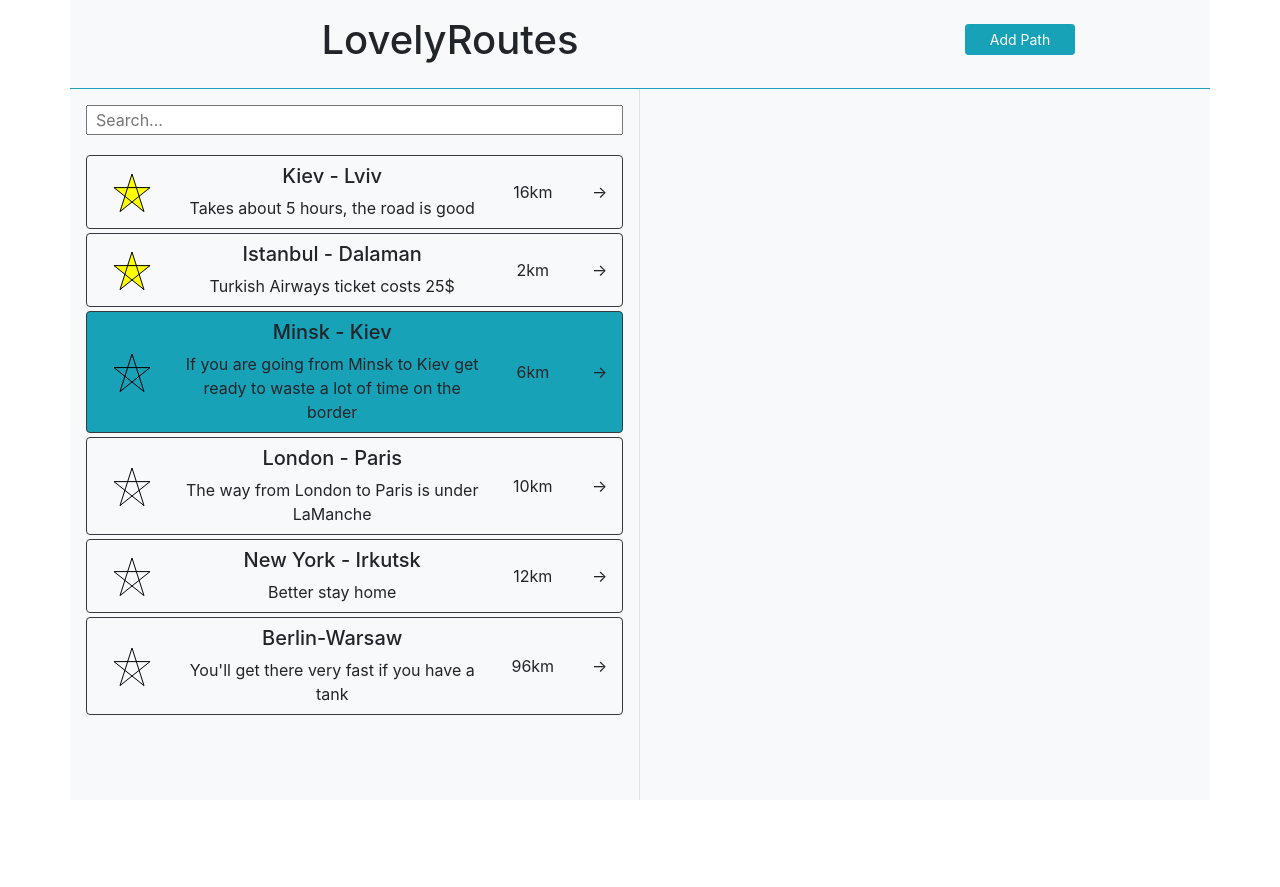
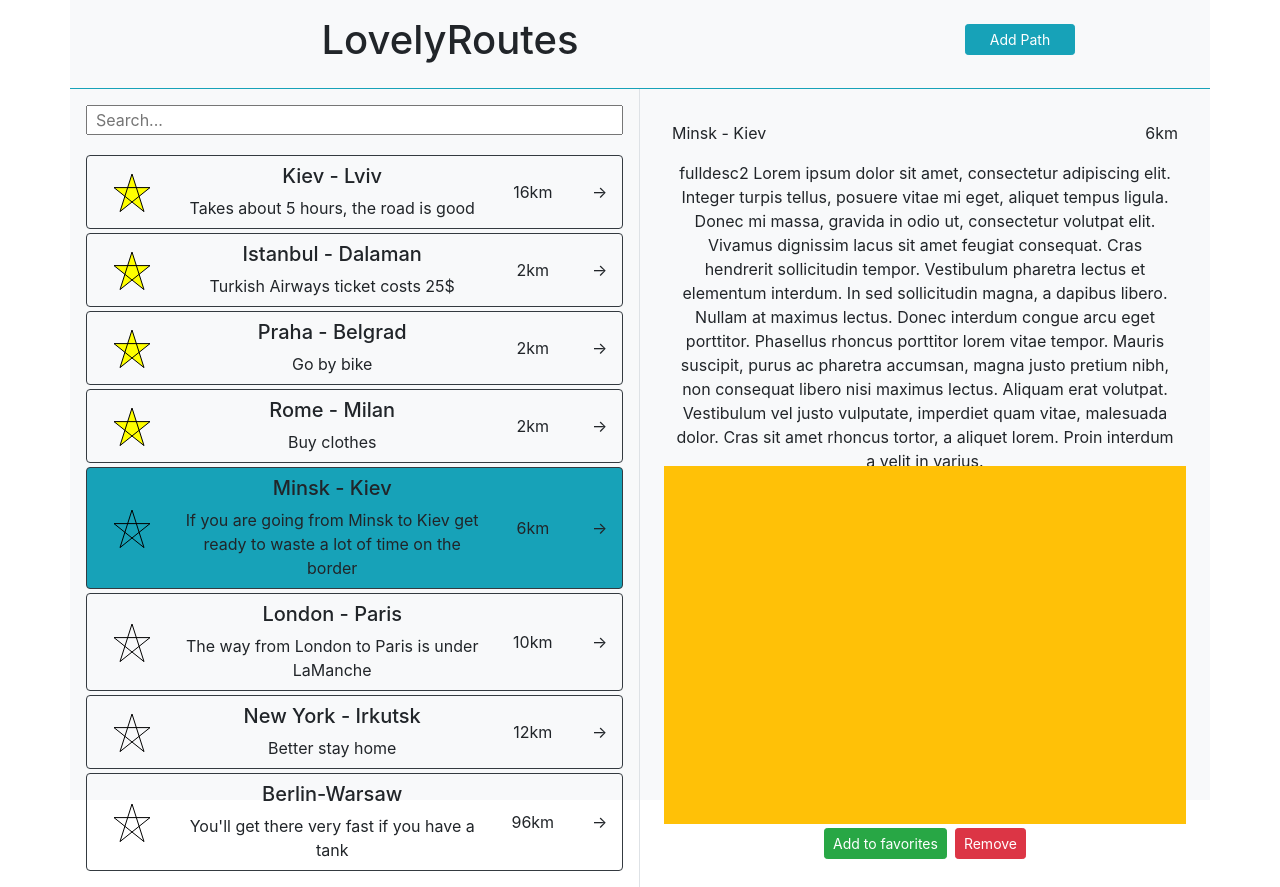
Before and after one commit to ivan-kolesen/lovely-routes, a React (Create React App) app: page / in a window 1280 px wide. Both pictures are taken after a click on the icon 131 px from the left and 216 px from the top of the page. Before the commit the page ends 800 px from the top, so only its background shows below. Built offline with nearby package versions, Linux system fonts and the light colour scheme.

Commit message:
feat: realize description-section

```diff
--- a/src/App.js
+++ b/src/App.js
@@ -30,6 +30,11 @@ class App extends Component {
     this.setState({ inputValue: e.target.value });
   };
 
+  handleRemoveRoute = id => {
+    const routes = this.state.routes.filter(route => route.id !== id);
+    this.setState({ routes });
+  };
+
   render() {
     return (
       <Fragment>
@@ -40,6 +45,7 @@ class App extends Component {
           onInputChange={this.handleInputChange}
           onToggleIsFavorite={this.handleIsFavorite}
           onSelectRoute={this.handleIsSelected}
+          onRemoveRoute={this.handleRemoveRoute}
         />
         <Popup />
       </Fragment>
--- a/src/Description.jsx
+++ b/src/Description.jsx
@@ -3,16 +3,34 @@ import React, { Component } from "react";
 class Description extends Component {
   render() {
     return (
-      <div className="col-lg-6">
-        <div className="selectedTitle">
-          <div className="title" />
-          <div className="km" />
+      <div className="d-flex flex-column col-lg-6 p-4 text-center">
+        <div className="d-flex flex-row justify-content-between p-2">
+          <div className="">{this.props.route.title}</div>
+          <div className="">{this.props.route.length}</div>
         </div>
-        <div className="fullDesc" />
-        <div className="image" />
-        <div className="buttons">
-          <div className="button1" />
-          <div className="button2" />
+        <div className="p-2 flex-grow-1" style={{ overflow: "scroll" }}>
+          {this.props.route.fullDesc}
+        </div>
+        <div className="h-50 bg-warning" />
+        <div className="">
+          <button
+            className="btn btn-sm btn-success m-1"
+            onClick={() => {
+              this.props.onToggleIsFavorite(this.props.route);
+            }}
+          >
+            {this.props.route.isFavourite
+              ? "Remove from favorites"
+              : "Add to favorites"}
+          </button>
+          <button
+            className="btn btn-sm btn-danger m-1"
+            onClick={() => {
+              this.props.onRemoveRoute(this.props.route.id);
+            }}
+          >
+            Remove
+          </button>
         </div>
       </div>
     );
--- a/src/Main.jsx
+++ b/src/Main.jsx
@@ -4,6 +4,7 @@ import Description from "./Description";
 
 class Main extends Component {
   render() {
+    const [selectedRoute] = this.props.routes.filter(route => route.isSelected);
     return (
       <div className="row flex-grow-1">
         <div className="d-flex flex-column col-lg-6 p-3 border-right text-center">
@@ -19,7 +20,13 @@ class Main extends Component {
             onSelectRoute={this.props.onSelectRoute}
           />
         </div>
-        <Description />
+        {selectedRoute ? (
+          <Description
+            route={selectedRoute}
+            onToggleIsFavorite={this.props.onToggleIsFavorite}
+            onRemoveRoute={this.props.onRemoveRoute}
+          />
+        ) : null}
       </div>
     );
   }
--- a/src/config.js
+++ b/src/config.js
@@ -59,5 +59,25 @@ export const routes = [
     fullDesc:
       "fulldesc6 Lorem ipsum dolor sit amet, consectetur adipiscing elit. Integer turpis tellus, posuere vitae mi eget, aliquet tempus ligula. Donec mi massa, gravida in odio ut, consectetur volutpat elit. Vivamus dignissim lacus sit amet feugiat consequat. Cras hendrerit sollicitudin tempor. Vestibulum pharetra lectus et elementum interdum. In sed sollicitudin magna, a dapibus libero. Nullam at maximus lectus. Donec interdum congue arcu eget porttitor. Phasellus rhoncus porttitor lorem vitae tempor. Mauris suscipit, purus ac pharetra accumsan, magna justo pretium nibh, non consequat libero nisi maximus lectus. Aliquam erat volutpat. Vestibulum vel justo vulputate, imperdiet quam vitae, malesuada dolor. Cras sit amet rhoncus tortor, a aliquet lorem. Proin interdum a velit in varius.",
     length: "2km"
+  },
+  {
+    id: "7",
+    isSelected: false,
+    isFavourite: true,
+    title: "Praha - Belgrad",
+    shortDesc: "Go by bike",
+    fullDesc:
+      "fulldesc7 Lorem ipsum dolor sit amet, consectetur adipiscing elit. Integer turpis tellus, posuere vitae mi eget, aliquet tempus ligula. Donec mi massa, gravida in odio ut, consectetur volutpat elit. Vivamus dignissim lacus sit amet feugiat consequat. Cras hendrerit sollicitudin tempor. Vestibulum pharetra lectus et elementum interdum. In sed sollicitudin magna, a dapibus libero. Nullam at maximus lectus. Donec interdum congue arcu eget porttitor. Phasellus rhoncus porttitor lorem vitae tempor. Mauris suscipit, purus ac pharetra accumsan, magna justo pretium nibh, non consequat libero nisi maximus lectus. Aliquam erat volutpat. Vestibulum vel justo vulputate, imperdiet quam vitae, malesuada dolor. Cras sit amet rhoncus tortor, a aliquet lorem. Proin interdum a velit in varius.",
+    length: "2km"
+  },
+  {
+    id: "8",
+    isSelected: false,
+    isFavourite: true,
+    title: "Rome - Milan",
+    shortDesc: "Buy clothes",
+    fullDesc:
+      "fulldesc8 Lorem ipsum dolor sit amet, consectetur adipiscing elit. Integer turpis tellus, posuere vitae mi eget, aliquet tempus ligula. Donec mi massa, gravida in odio ut, consectetur volutpat elit. Vivamus dignissim lacus sit amet feugiat consequat. Cras hendrerit sollicitudin tempor. Vestibulum pharetra lectus et elementum interdum. In sed sollicitudin magna, a dapibus libero. Nullam at maximus lectus. Donec interdum congue arcu eget porttitor. Phasellus rhoncus porttitor lorem vitae tempor. Mauris suscipit, purus ac pharetra accumsan, magna justo pretium nibh, non consequat libero nisi maximus lectus. Aliquam erat volutpat. Vestibulum vel justo vulputate, imperdiet quam vitae, malesuada dolor. Cras sit amet rhoncus tortor, a aliquet lorem. Proin interdum a velit in varius.",
+    length: "2km"
   }
 ];
```
